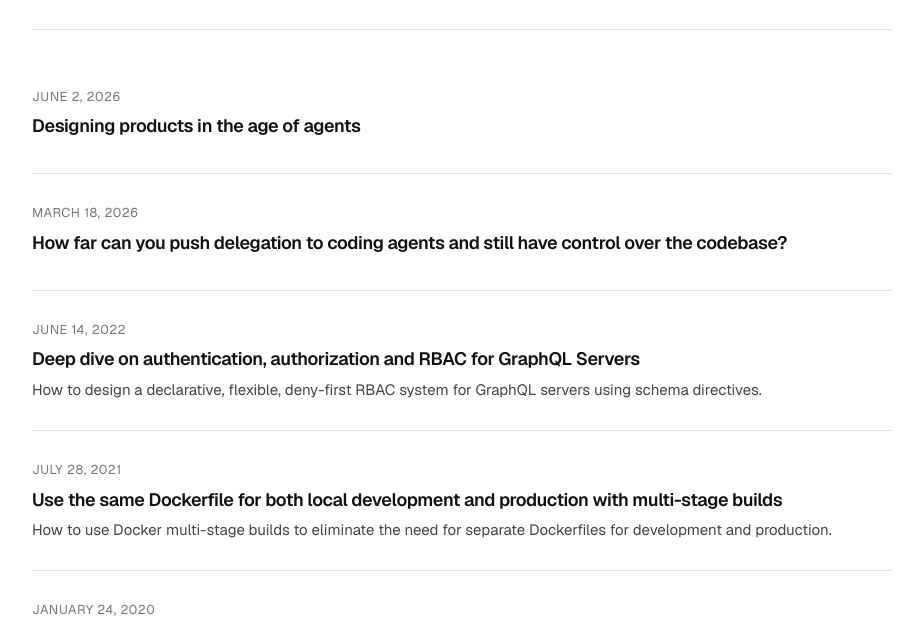
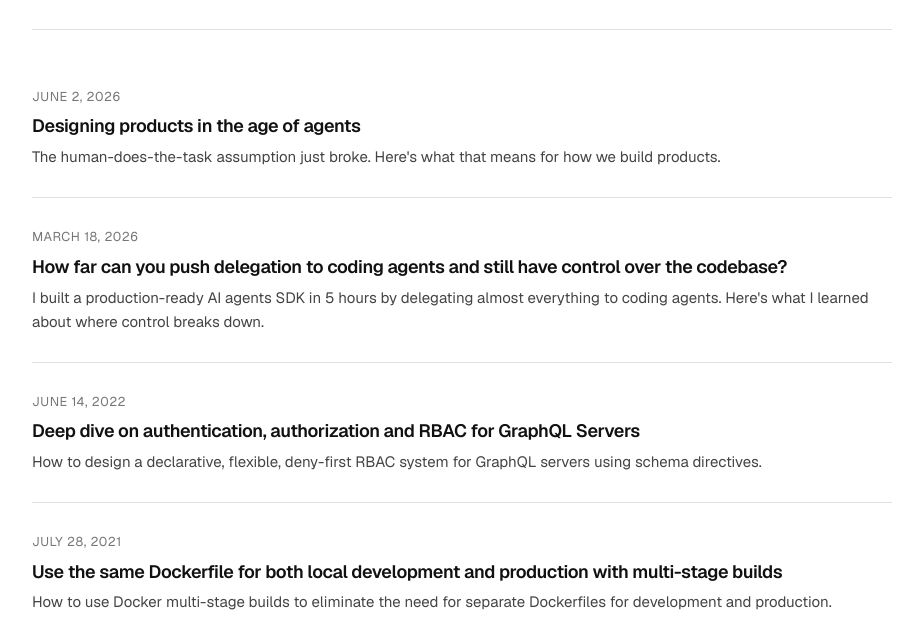
Before and after one commit to a7ul/thoughts, a plain HTML site: page docs/index.html in a window 1280 px wide. Shown: the part 165-790 px from the top of the page, without its empty margins (178-1101 px from the left). Drawn offline with nearby package versions, Linux system fonts and the light colour scheme.

Commit message:
Add descriptions to the two latest posts

```diff
--- a/docs/index.html
+++ b/docs/index.html
@@ -31,12 +31,12 @@
 <li>
 <time class="post-date" datetime="2026-06-02">June 2, 2026</time>
 <h2><a href="designing-products-agent-era.html">Designing products in the age of agents</a></h2>
-
+<p class="post-desc">The human-does-the-task assumption just broke. Here's what that means for how we build products.</p>
 </li>
 <li>
 <time class="post-date" datetime="2026-03-18">March 18, 2026</time>
 <h2><a href="scaling-agentic-development.html">How far can you push delegation to coding agents and still have control over the codebase?</a></h2>
-
+<p class="post-desc">I built a production-ready AI agents SDK in 5 hours by delegating almost everything to coding agents. Here's what I learned about where control breaks down.</p>
 </li>
 <li>
 <time class="post-date" datetime="2022-06-14">June 14, 2022</time>
```
Also changed, not shown: docs/designing-products-agent-era.html (+1 -1 lines), docs/scaling-agentic-development.html (+1 -1 lines), 2 other files.
